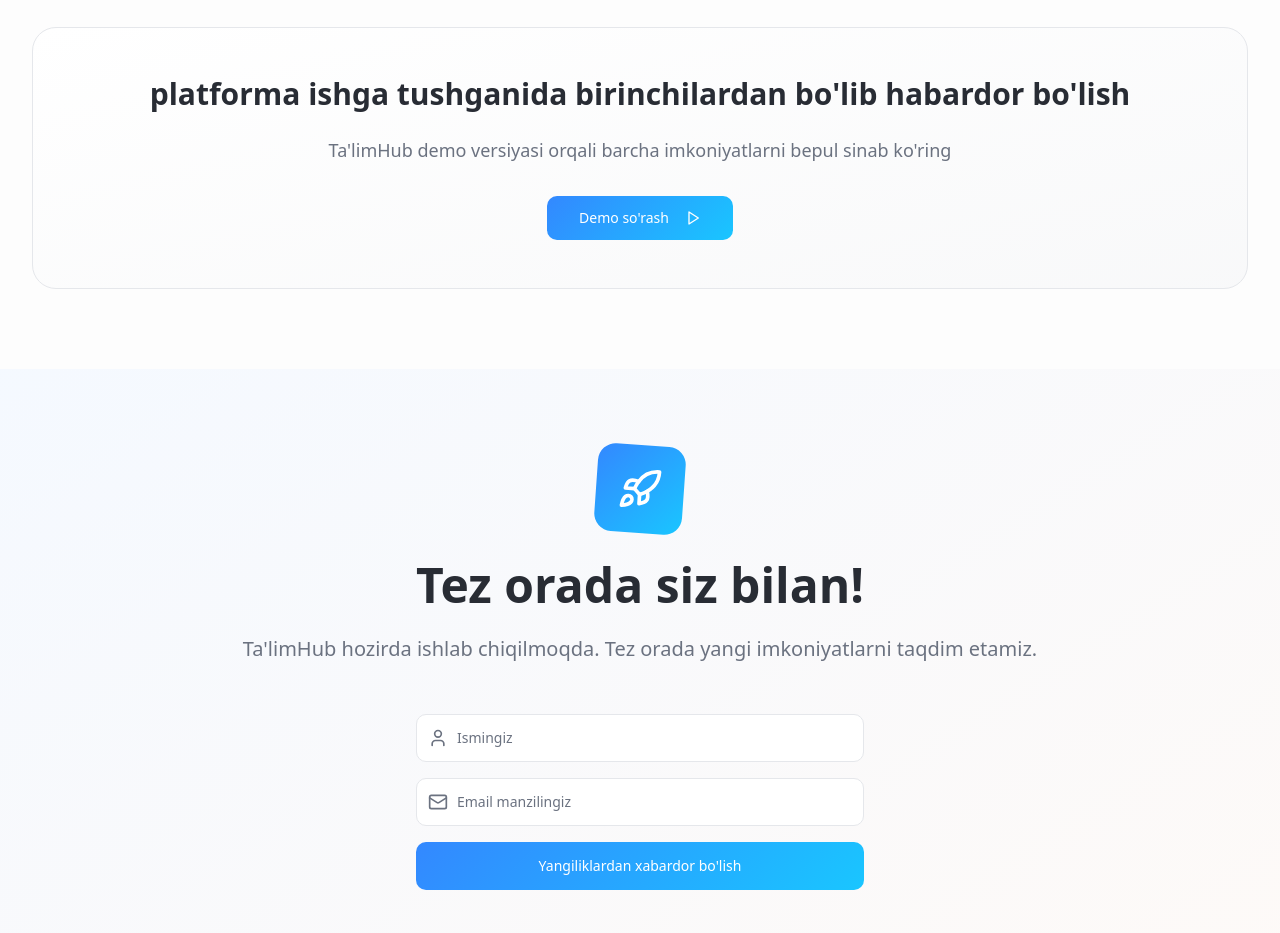
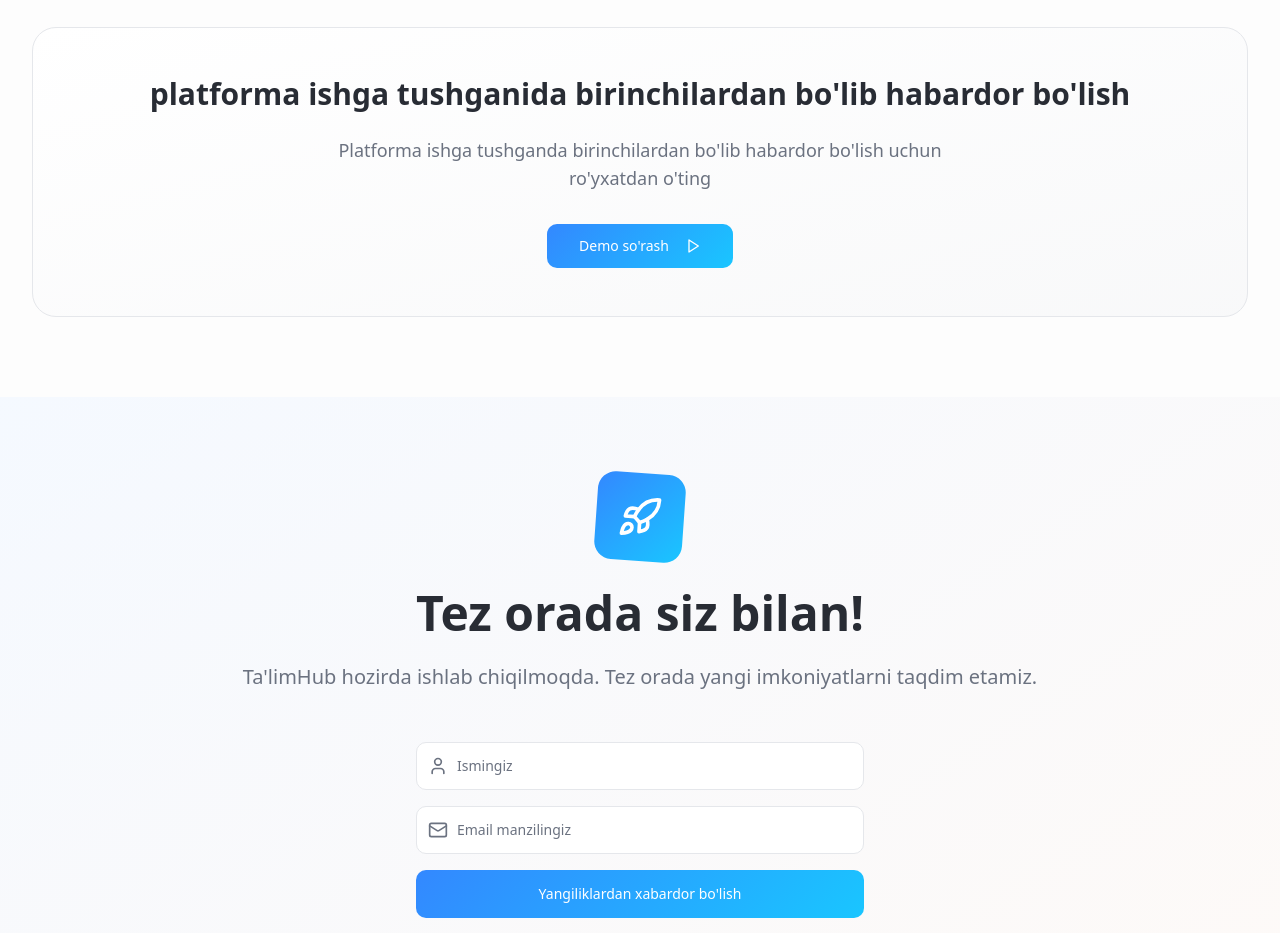
Before and after one commit to asilbekabdugafforov460-ui/talimhub-launchpad, a React (Vite) app: page / in a window 1280 px wide. Shown: the part 3580-4513 px from the top of the page. Built offline with nearby package versions, Linux system fonts and the light colour scheme.

Commit message:
Update "Coming Soon" section
Update text to "Platforma ishga tushganda birinchilardan bo'lib habardor bo'lish" in the "Coming Soon" section.

```diff
--- a/src/components/FeaturesSection.tsx
+++ b/src/components/FeaturesSection.tsx
@@ -208,7 +208,7 @@ export function FeaturesSection() {
             platforma ishga tushganida birinchilardan bo'lib habardor bo'lish
           </h3>
             <p className="text-lg text-muted-foreground mb-8 max-w-2xl mx-auto">
-              Ta'limHub demo versiyasi orqali barcha imkoniyatlarni bepul sinab ko'ring
+              Platforma ishga tushganda birinchilardan bo'lib habardor bo'lish uchun ro'yxatdan o'ting
             </p>
 
             <Button
```
